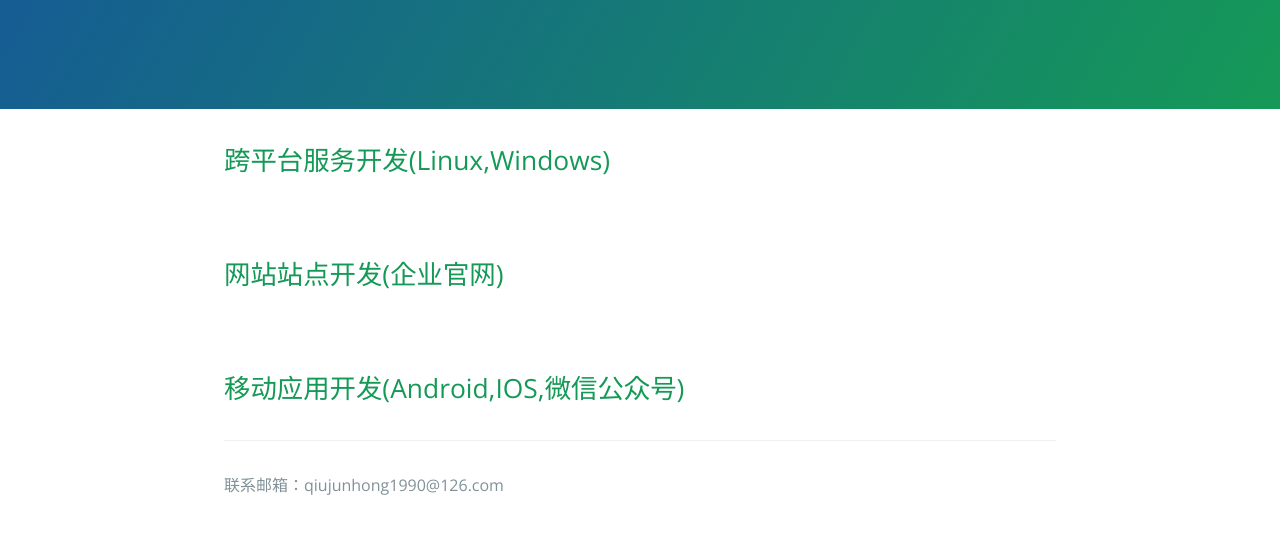
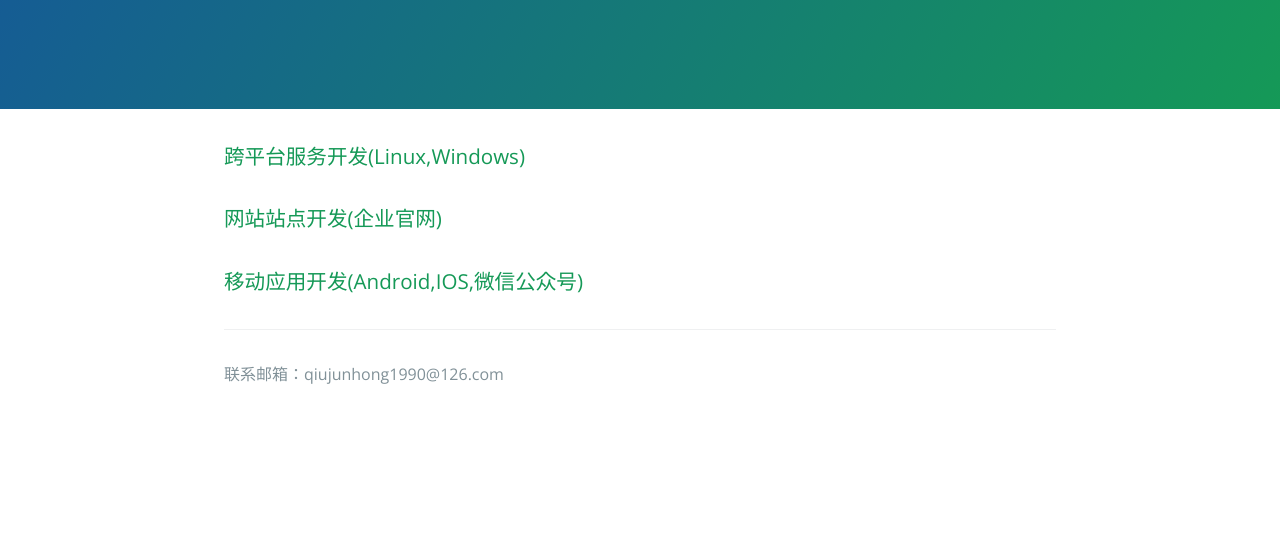
Before and after one commit to qjhjames/qjhjames.github.com, a plain HTML site: page index.html in a window 1280 px wide. Shown: the part 208-742 px from the top of the page. Drawn offline with nearby package versions, Linux system fonts and the light colour scheme.

Commit message:
Update index.html

```diff
--- a/index.html
+++ b/index.html
@@ -15,9 +15,9 @@
       <h2 class="project-tagline">qjhjames的主页</h2>
     </section>
     <section class="main-content">
-      <h2>跨平台服务开发(Linux,Windows)</h2><br/>
-      <h2>网站站点开发(企业官网)</h2><br/>
-      <h2>移动应用开发(Android,IOS,微信公众号)</h2>
+      <h3>跨平台服务开发(Linux,Windows)</h3>
+      <h3>网站站点开发(企业官网)</h3>
+      <h3>移动应用开发(Android,IOS,微信公众号)</h3>
 
       <footer class="site-footer">
 
```
